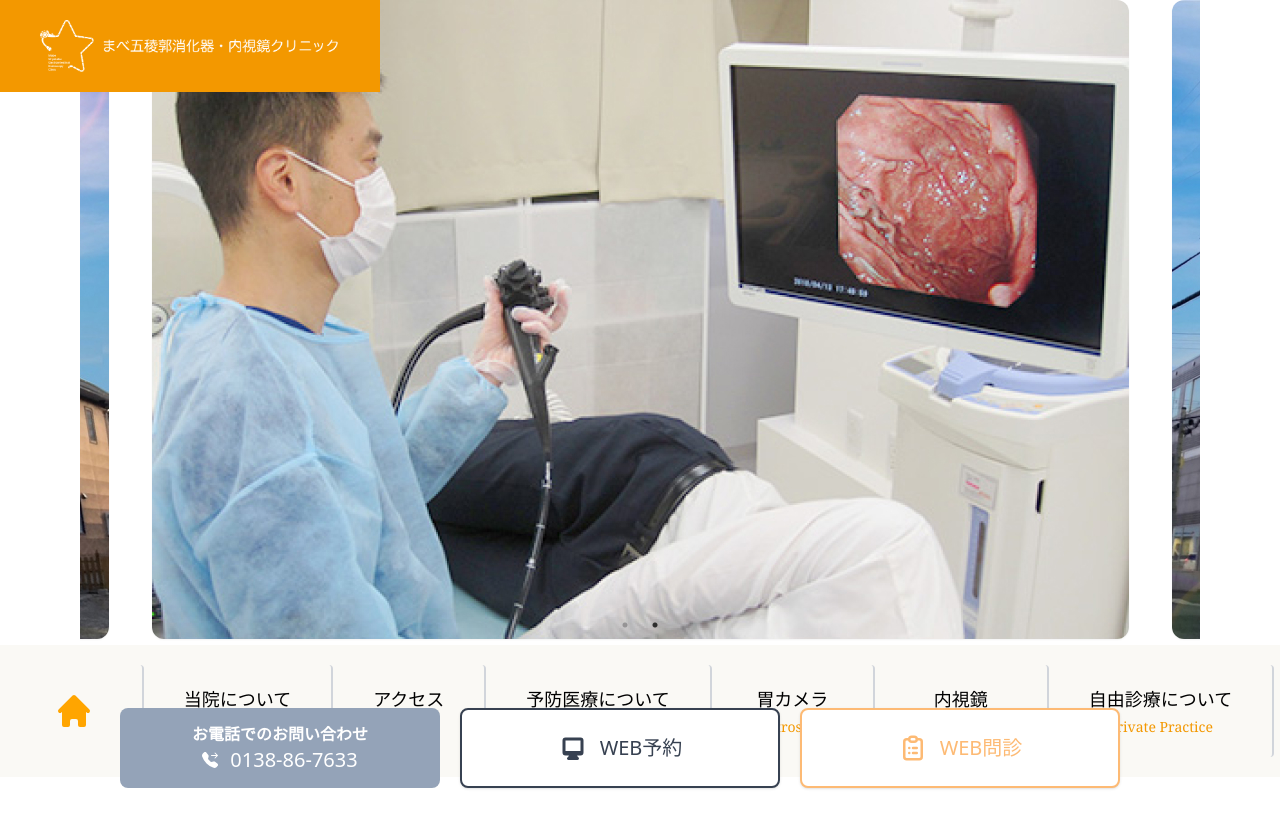
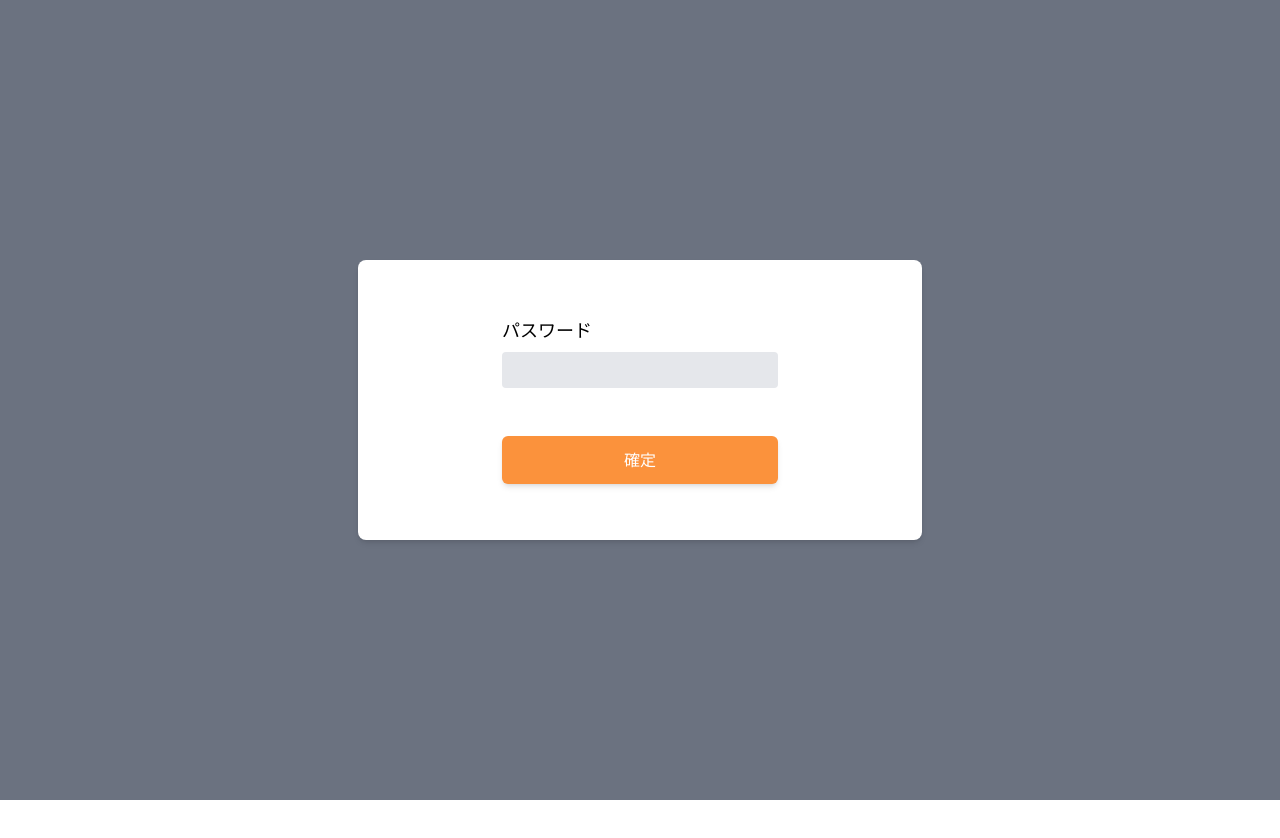
Before and after one commit to uto96315/hakodate-naishikyo, a Next.js app: page / in a window 1280 px wide. Shown: the top 838 px of the page. After the commit the page ends 800 px from the top, so only its background shows below. Built offline with nearby package versions, Linux system fonts and the light colour scheme.

Commit message:
パスワードの追加

```diff
--- /dev/null
+++ b/components/v1/pass.tsx
@@ -0,0 +1,34 @@
+
+
+type PassAreaProps = {
+    pass: string;
+    setPass: any;
+    passCheck: () => void;
+};
+
+
+const PassArea: React.FC<PassAreaProps> = ({ pass, setPass, passCheck }) => {
+    return (
+        <div className="min-h-screen min-w-screen bg-gray-500 flex items-center justify-center">
+            <div className="bg-white py-14 px-36 flex flex-col space-y-2 rounded-lg shadow-md">
+                <label className="text-lg">パスワード</label>
+                <input
+                    type="password"
+                    className="bg-gray-200 py-1 px-2 rounded text-lg"
+                    value={pass}
+                    onChange={(e) => setPass(e.target.value)}
+                />
+                <div className="py-4"></div>
+
+                <button
+                    className="py-3 bg-orange-400 text-white rounded-md shadow-md"
+                    onClick={passCheck}
+                >
+                    確定
+                </button>
+            </div>
+        </div>
+    );
+};
+
+export default PassArea;
--- a/src/pages/index.tsx
+++ b/src/pages/index.tsx
@@ -1,13 +1,32 @@
-import Image from 'next/image'
-import { Inter } from 'next/font/google'
+import Image from 'next/image';
+import { Inter } from 'next/font/google';
 import Header from '../../components/header';
 import SlickArea from '../../components/slickArea';
 import ButtonArea from '../../components/buttonArea';
 import Menu from '../../components/menu';
+import { useState } from 'react';
+import PassArea from '../../components/v1/pass';
 
-const inter = Inter({ subsets: ['latin'] })
 
 export default function Home() {
+  const pass = "vneorbnw9ewjsv";
+  const [password, setPassword] = useState("");
+  const [passCheckResult, setPassCheckResult] = useState(false);
+
+  const passCheck = () => {
+    if (pass === password) {
+      setPassCheckResult(true);
+    } else {
+      alert("パスワードが違います");
+      return;
+    }
+  };
+
+  if (!passCheckResult) {
+    return (
+      <PassArea pass={password} setPass={setPassword} passCheck={passCheck}/>
+    );
+  } else {
     return (
       <main className='font-serif'>
         <Header />
@@ -17,5 +36,6 @@ export default function Home() {
 
         <div className='min-h-screen'></div>
       </main>
-  )
+    );
   }
+}
```
Also changed, not shown: components/menu.tsx (+0 -9 lines). Lines whose indentation alone changed are shown as unchanged.
